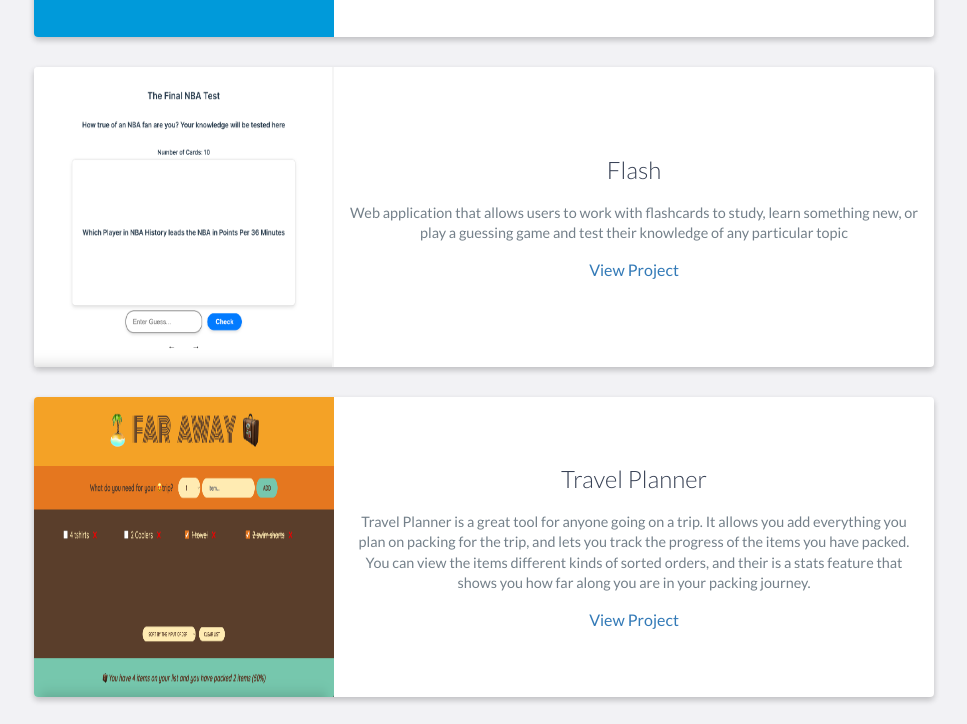
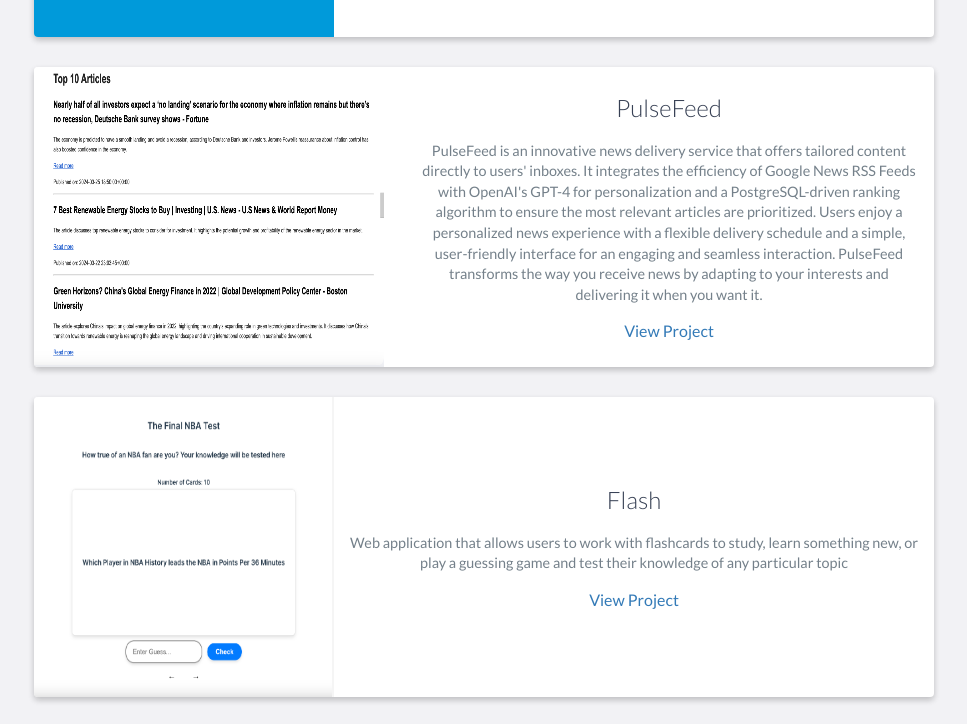
Before and after one commit to ayushshah21/My-Portfolio, a website: page devportfolio/index.html in a window 1280 px wide. Shown: the part 3296-4020 px from the top of the page, without its empty margins (156-1123 px from the left). Drawn offline with nearby package versions, Linux system fonts and the light colour scheme.

Commit message:
updated resume, added PulseFeed

```diff
--- a/devportfolio/index.html
+++ b/devportfolio/index.html
@@ -53,7 +53,7 @@
         <h1>Ayush Shah</h1>
         <h2>Software Developer</h2>
         <a
-          href="https://drive.google.com/uc?export=download&id=1WGvmyduWX3bnsVbxZEqrmYB7DWeBmgzP"
+          href="https://drive.google.com/uc?export=download&id=1Kl8RpO7vxpFZl9FUk_qIqPMUJOWlzsCa"
           class="btn-rounded-white"
           >Download Resume</a
         >
@@ -234,6 +234,32 @@
           </div>
           <!-- End .project -->
           <div class="project shadow-large">
+            <div style="height: 300px; width: 350px" class="project-image">
+              <img width="100%" height="100%" src="images/pulse.png" />
+            </div>
+            <!-- End .project-image -->
+            <div class="project-info" style="margin-left: 37rem">
+              <h3>PulseFeed</h3>
+              <p>
+                PulseFeed is an innovative news delivery service that offers
+                tailored content directly to users' inboxes. It integrates the
+                efficiency of Google News RSS Feeds with OpenAI's GPT-4 for
+                personalization and a PostgreSQL-driven ranking algorithm to
+                ensure the most relevant articles are prioritized. Users enjoy a
+                personalized news experience with a flexible delivery schedule
+                and a simple, user-friendly interface for an engaging and
+                seamless interaction. PulseFeed transforms the way you receive
+                news by adapting to your interests and delivering it when you
+                want it.
+              </p>
+              <a href="https://github.com/ayushshah21/PulseFeed" target="_blank"
+                >View Project</a
+              >
+            </div>
+            <!-- End .project-info -->
+          </div>
+          <!-- End .project -->
+          <div class="project shadow-large">
             <div style="height: 300px" class="project-image">
               <img
                 style="
```
Also changed, not shown: devportfolio/images/pulse.png (added).
